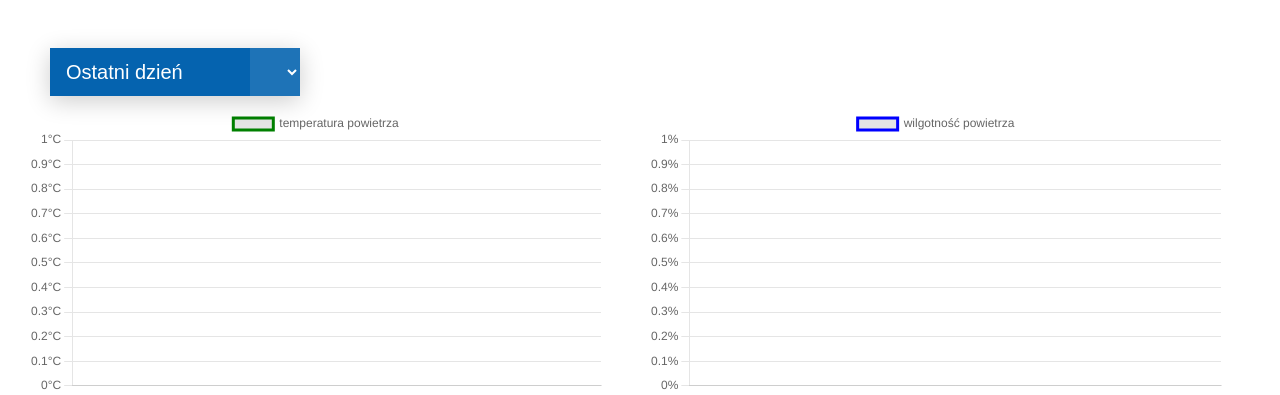
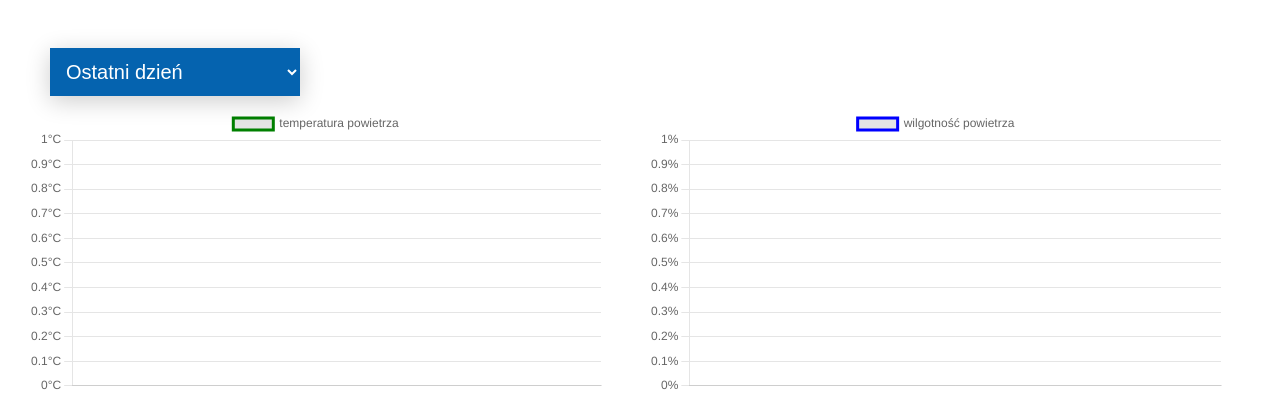
Before and after one commit to Rogol98/Wiwarium, a Flask app: page /diagrams in a window 1280 px wide. Shown: the part 52-447 px from the top of the page. Run offline with Flask 2, Linux system fonts and the light colour scheme; data that the repository does not hold is empty; parts of the project's set-up code (start-up, migrations or seed data) failed here and were passed over; some libraries are stand-ins or nearby versions.

Commit message:
09.01.2022 v8

```diff
--- a/static/style.css
+++ b/static/style.css
@@ -57,7 +57,6 @@
 }
 
 .box::before {
-	content: "\f13a";
 	font-family: FontAwesome;
 	position: absolute;
 	top: 0;
```
